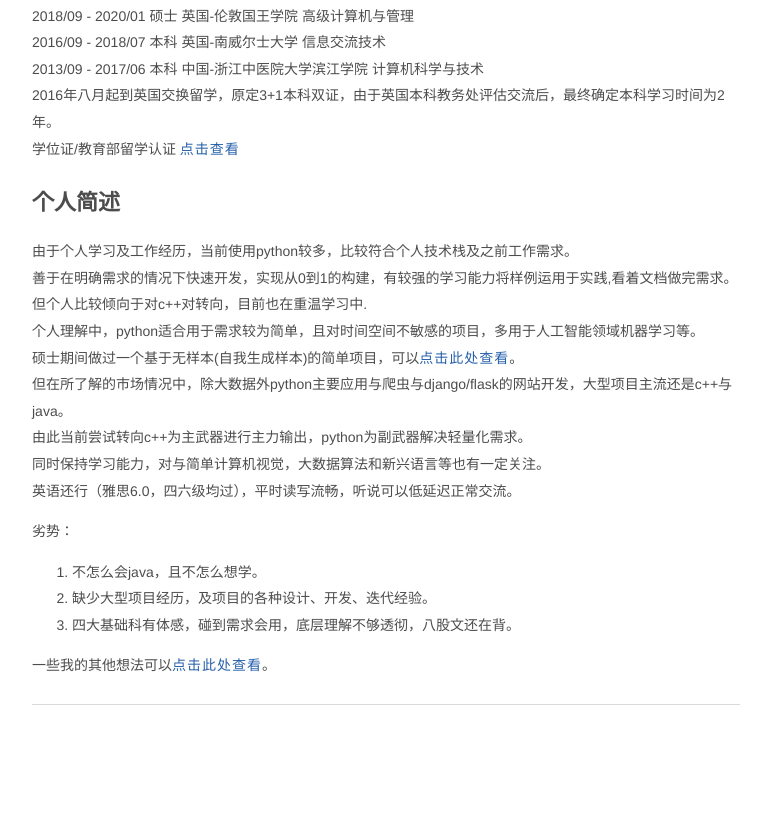
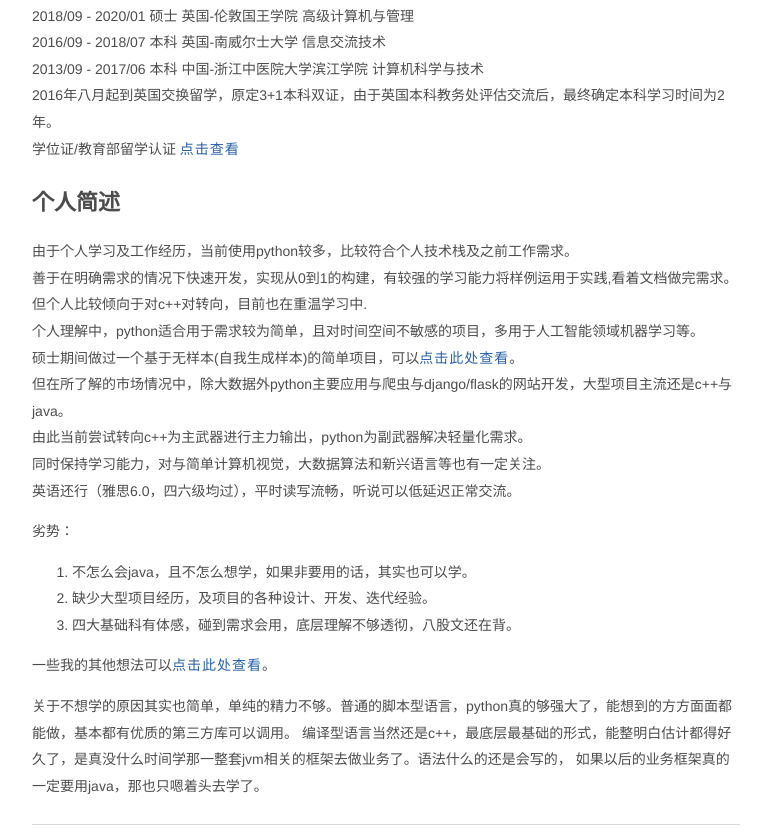
Before and after one commit to MangoHeart/mangoheart.github.io, a plain HTML site: page english/post/main_info/index.html in a window 1280 px wide. Shown: the part 1335-2168 px from the top of the page, without its empty margins (510-1273 px from the left). Before the commit the page ends 2070 px from the top, so only its background shows below. Drawn offline with Linux system fonts and the light colour scheme.

Commit message:
31/08 update

```diff
--- a/english/post/main_info/index.html
+++ b/english/post/main_info/index.html
@@ -181,11 +181,14 @@
 英语还行（雅思6.0，四六级均过），平时读写流畅，听说可以低延迟正常交流。</p>
 <p>劣势：</p>
 <ol>
-<li>不怎么会java，且不怎么想学。</li>
+<li>不怎么会java，且不怎么想学，如果非要用的话，其实也可以学。</li>
 <li>缺少大型项目经历，及项目的各种设计、开发、迭代经验。</li>
 <li>四大基础科有体感，碰到需求会用，底层理解不够透彻，八股文还在背。</li>
 </ol>
 <p>一些我的其他想法可以<a href="../others">点击此处查看</a>。</p>
+<p>关于不想学的原因其实也简单，单纯的精力不够。普通的脚本型语言，python真的够强大了，能想到的方方面面都能做，基本都有优质的第三方库可以调用。
+编译型语言当然还是c++，最底层最基础的形式，能整明白估计都得好久了，是真没什么时间学那一整套jvm相关的框架去做业务了。语法什么的还是会写的，
+如果以后的业务框架真的一定要用java，那也只嗯着头去学了。</p>
 </div>
         <div class="post-footer">
             <div class="info">
```
